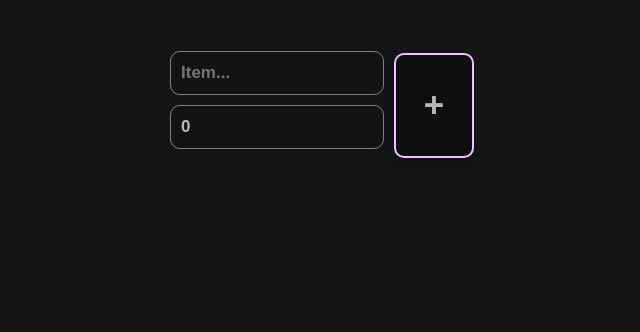
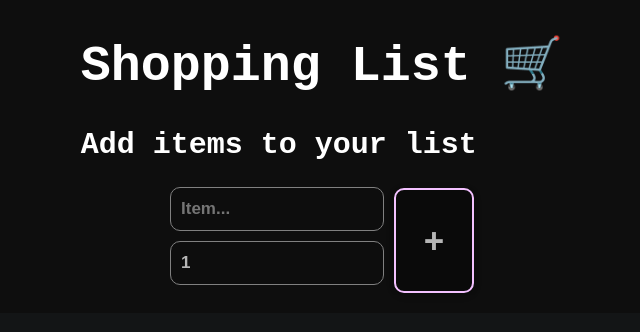
Before and after one commit to SpectrixDev/shopping-list, a React (Create React App) app: page / in a window 1280 px wide. Shown: the top 332 px of the page, without its empty margins (318-958 px from the left). Built offline with nearby package versions, Linux system fonts and the light colour scheme.

Commit message:
Added delete functionality and smooth animations

```diff
--- a/src/App.css
+++ b/src/App.css
@@ -11,11 +11,23 @@
 body {
   margin: 0%;
   padding: 0%;
+  background-color: #0e0e0e;
+  color: white;
+  font-family: 'Courier New', Courier, monospace, sans-serif;
+}
+
+h1 {
+  font-size: 50px;
+}
+
+h2 {
+  font-size: 30px;
+  margin-top: 0px;
 }
 
 .header {
   flex: 30%;
-  background-color: #131516;
+  background-color: #0e0e0e;
   width: 100%;
   display: flex;
   justify-content: center;
@@ -72,7 +84,6 @@ body {
   transform: scale(0.95);
 }
 
-
 .shoppingList {
   flex: 70%;
   width: 100%;
@@ -109,21 +120,16 @@ body {
   font-size: 18px;
   box-shadow: 0px 2px 5px 0px rgba(0, 0, 0, 0.2),
   0px 2px 10px 0px rgba(0, 0, 0, 0.096);
-border-radius: 10px;
-  background-color: rgb(49, 49, 49);
-  margin-right: 5px;
+  background-color: #161616;
 }
 
 .item button {
-  flex: 20%;
+  flex: 5%;
   height: 100%;
-  width: 100%;
-  border: 2px solid white;
-  background-color: rgb(49, 49, 49);
-  /* Shaddow effect */
+  border: 1px solid #f3c1ff;
+  background-color: rgba(0, 0, 0, 0.322);
   box-shadow: 0px 2px 5px 0px rgba(0, 0, 0, 0.2),
     0px 2px 10px 0px rgba(0, 0, 0, 0.096);
-  border-radius: 10px;
-  margin-left: 5px;
-
+  margin-left: 10px;
+  font-weight: bold;
 }
--- a/src/App.tsx
+++ b/src/App.tsx
@@ -6,8 +6,9 @@ import { IItem } from './Interfaces';
 const App: FC = () => {
 
   const [ item, setItem ] = useState<string>("")
-  const [ quantity, setQuantity ] = useState<number>(0);
+  const [ quantity, setQuantity ] = useState<number>(1);
   const [ shoppingList, setShoppingList ] = useState<IItem[]>([]);
+  const [ infoText, setInfoText ] = useState<string>("Add items to your list");
 
   const handleChange = (event: ChangeEvent<HTMLInputElement>): void => {
     if (event.target.name === "item") {
@@ -19,24 +20,56 @@ const App: FC = () => {
 
   const handleSubmit = (): void => {
     const newItem = { itemName: item, quantity: quantity}
-    setShoppingList([...shoppingList, newItem])
-    setItem("");
-    setQuantity(0);
+    /* Make sure it's not less than 1, cuz like why */
+    if (Number(quantity) < 1) {
+      /* Change the value of the infoText to reflect this */
+      setInfoText("🚨 Quantity must be greater than 0 🚨")
+    }
+    /* Check if item is already in list */
+    else if (shoppingList.some(item => item.itemName === newItem.itemName)) {
+      setInfoText("🚨 Item already in list 🚨")
+    }
+    /* Make sure item is not empty */
+    else if (newItem.itemName === "") {
+      setInfoText("🚨 Item cannot be empty 🚨")
+    }
+    else {
+      /* Add to the list and set things back to default value */
+      setShoppingList([...shoppingList, newItem])
+      setItem("");
+      setQuantity(1);
+      setInfoText("Add items to your list");
+    }
+  };
+
+  const removeItem = (itemToDelete: string): void => {
+    setShoppingList(shoppingList.filter((item) => {
+      return item.itemName !== itemToDelete
+    }))
   };
 
   return (
     <div className="App">
+
+      <link rel="stylesheet" href="https://cdnjs.cloudflare.com/ajax/libs/animate.css/4.1.1/animate.min.css"/>
+
+      <div className="animate__animated animate__fadeIn">
+      <h1>Shopping List 🛒</h1>
+      <h2 className="subtitle">{infoText}</h2>
       <div className="header">
-        <div className="inputContainer">
-          <input type="text" placeholder="Item..." name="item" value={item} onChange={handleChange} />
-          <input type="number" placeholder="Quantity..." name="quantity" value={quantity} onChange={handleChange} />
-        </div>
+          <div className="inputContainer">
+            <input type="text" placeholder="Item..." name="item" value={item} onChange={handleChange} />
+            <input type="number" placeholder="Quantity..." name="quantity" min="1" value={quantity} onChange={handleChange} />
+          </div>
         <button onClick={handleSubmit}>+</button>
       </div>
+      <br />
+      </div>
+
 
       <div className="shoppingList">
         {shoppingList.map((item: IItem, key: number) => {
-          return <ShoppingItem key={key} item={item}/>
+          return <ShoppingItem key={key} item={item} removeItem={removeItem}/>
         })}
       </div>
     </div>
--- a/src/Components/ShoppingItem.tsx
+++ b/src/Components/ShoppingItem.tsx
@@ -3,16 +3,19 @@ import { IItem } from '../Interfaces';
 
 interface Props {
     item: IItem;
+    removeItem(itemToDelete: string): void;
 }
 
-const ShoppingItem = ({ item }: Props) => {
+const ShoppingItem = ({ item, removeItem }: Props) => {
     return (
+        <div className="animate__animated animate__fadeInUp">
         <div className="item">
             <div className="content">
                 <span>{item.itemName}</span>
                 <span>{item.quantity}</span>
             </div>
-            <button>X</button>
+            <button onClick={() => {removeItem(item.itemName)}}>🞬</button>
+        </div>
         </div>
     )
 }
```
